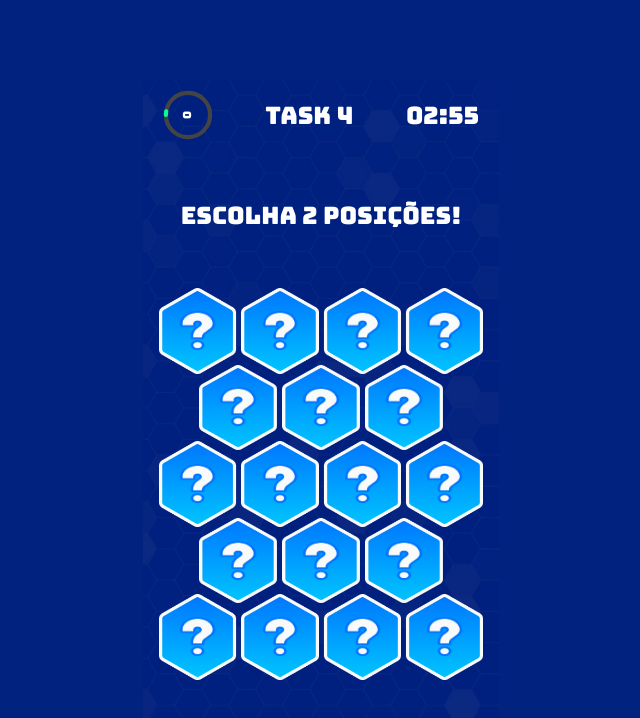
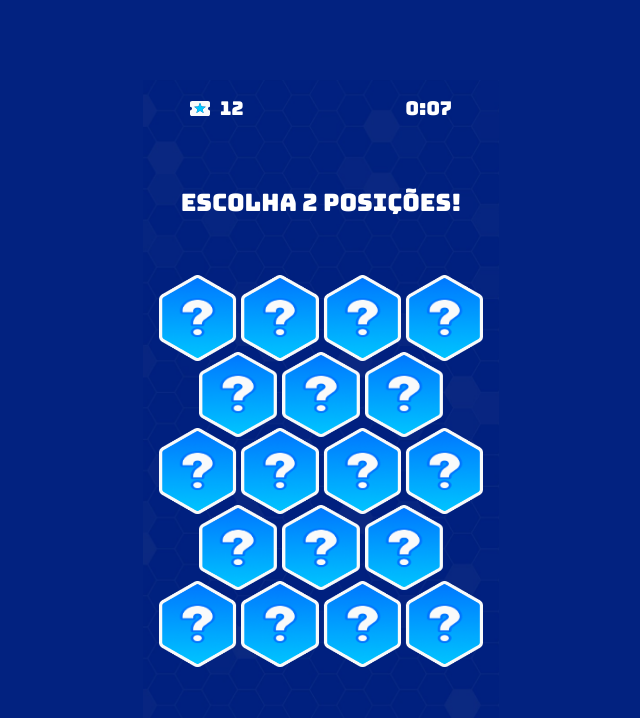
Before and after one commit to marcoskrgr/frontend, a React (Vite) app: page /memory in a window 1280 px wide. Shown: the top 718 px of the page, without its empty margins (319-959 px from the left). Built offline with nearby package versions, Linux system fonts and the light colour scheme.

Commit message:
MEMORY-12 - Usar Componente GameHeader

```diff
--- a/src/pages/Memory/index.jsx
+++ b/src/pages/Memory/index.jsx
@@ -1,12 +1,12 @@
 import React from "react";
 import GridMemory from "../../components/Memory/GridMemory";
-import HeaderMemory from "../../components/Memory/Title";
+import GameHeader from "@components/common/GameHeader";
 
 function Memory(){
     return(
         <div>
             <div className="grid-container">
-                <HeaderMemory taskName="Task 4" initialTime={180} score={0} gameStarted={true} />
+                <GameHeader />
                 <GridMemory />
             </div>
         </div>
```
